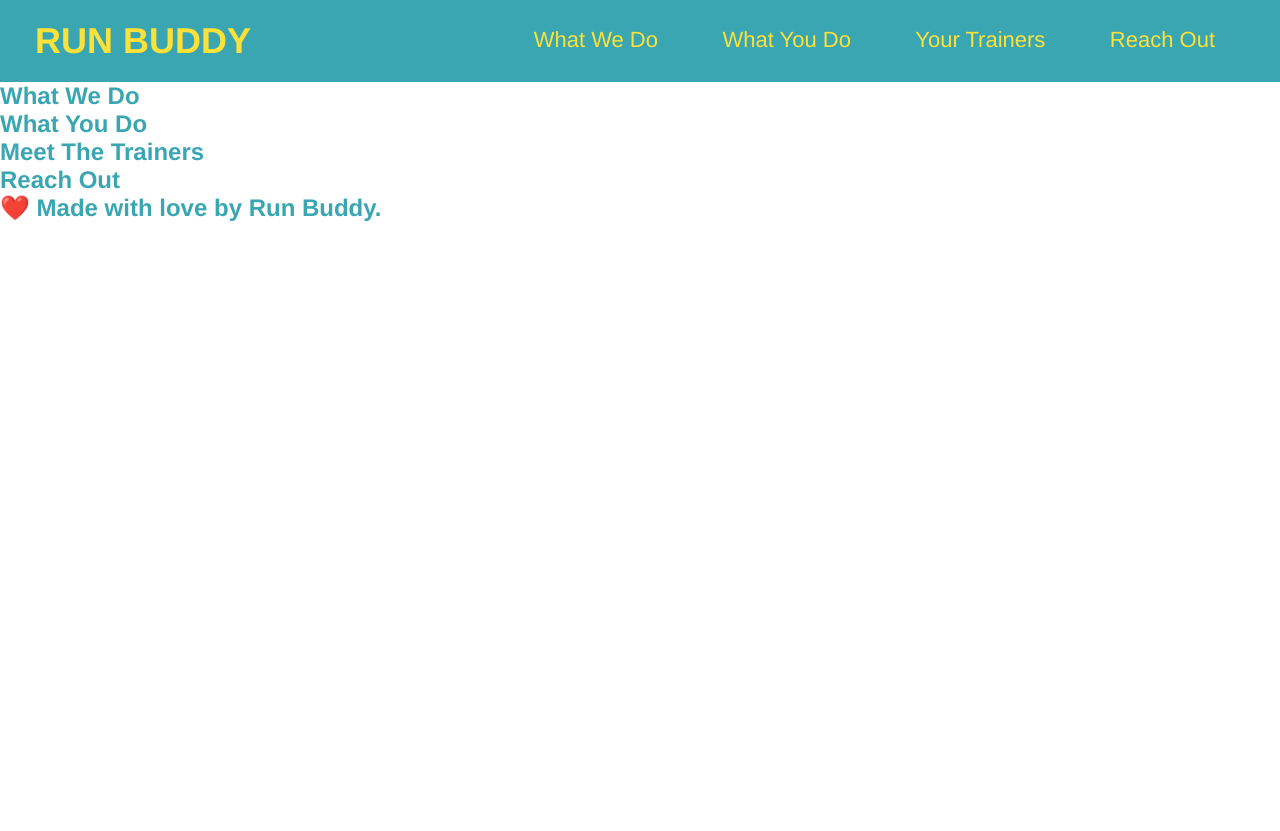
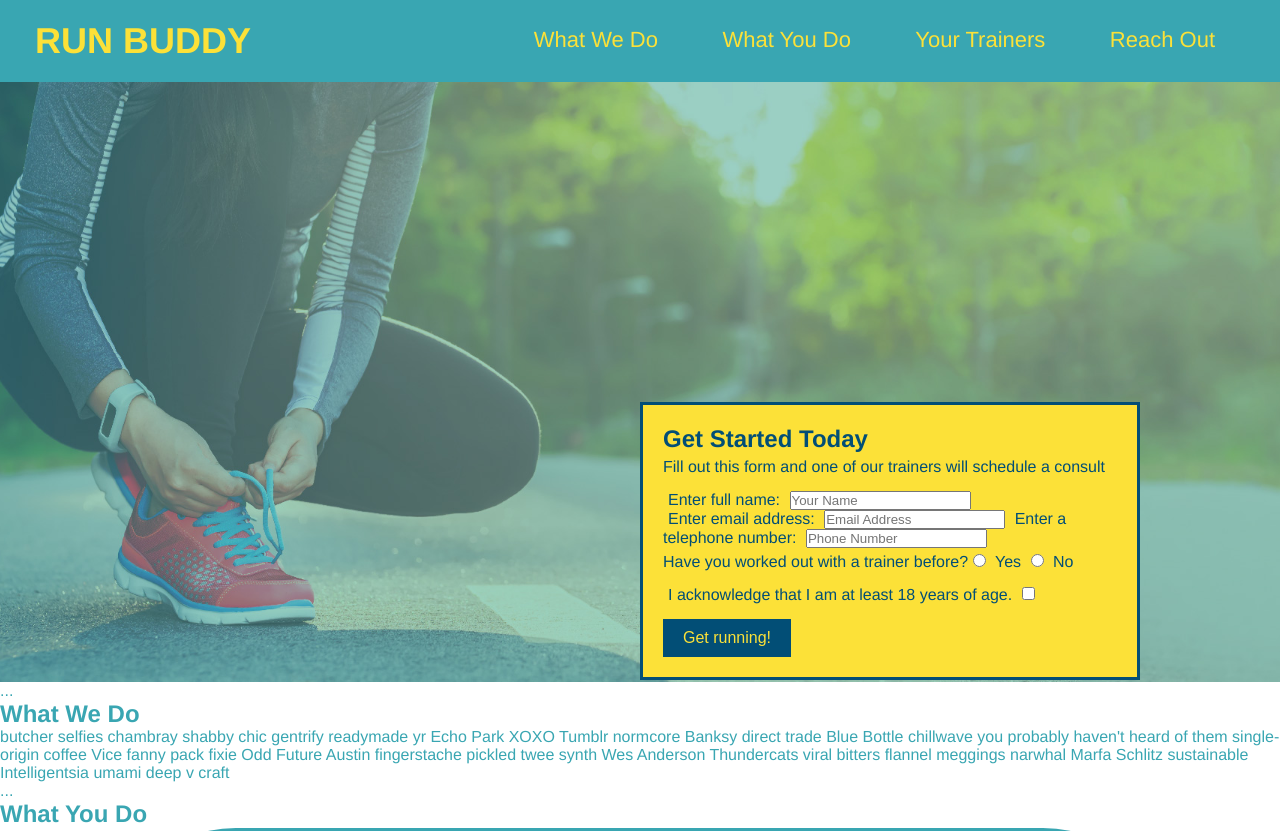
Before and after one commit to LutaloB/run-buddy, a plain HTML site: page index.html in a window 1280 px wide. Shown: the top 831 px of the page. Before the commit the page ends 800 px from the top, so only its background shows below. Drawn offline with Linux system fonts and the light colour scheme.

Commit message:
add what you do icons

```diff
--- a/assets/css/style.css
+++ b/assets/css/style.css
@@ -1,6 +1,7 @@
-* {
+*  {
     margin: 0;
     padding: 0;
+    box-sizing: border-box;
   }
 
 body {
@@ -47,3 +48,84 @@ header {
     margin: 0;
     display: inline;
   }
+
+  footer {
+    background: #fce138;
+    width: 100%;
+    padding: 40px 35px;
+  }
+
+  footer h2 {
+    display: inline;
+    color: #024e76;
+    font-size: 30px;
+    margin: 0;
+  }
+
+  footer div {
+    float: right;
+    line-height: 1.5;
+    text-align: right;
+  }
+
+  footer a {
+    color: #024e76;
+  }
+
+/* Hero Style Start */
+.hero {
+    background-image: url("../images/hero-bg.jpg");
+    height: 600px;
+    background-size: cover;
+    background-position: center;
+  }
+  /* Hero Style End */
+
+  .hero-form {
+    background-color: #fce138;
+    padding: 20px;
+    width: 500px;
+    color: #024e76;
+    border-style: solid;
+    border-width: 3px;
+    border-color: #024e76;
+    position: absolute;
+    bottom: 120px;
+    right: 140px;
+  }
+
+  .hero-form p {
+    margin: 5px 0 15px 0;
+  }
+
+  .hero-form h3 {
+    font-size: 24px;
+    margin: 0;
+  }
+
+  .hero-form p {
+    margin: 5px 0 15px 0;
+  }
+
+  .form-input {
+    border: 1px solid #024e76;
+    display: block;
+    padding: 7px 15px;
+    font-size: 16px;
+    color: #024e76;
+    width: 100%;
+    margin-bottom: 15px;
+  }
+
+  .hero-form label {
+    margin: 0 5px;
+  }
+
+  .hero-form button {
+    color: #fce138;
+    background-color: #024e76;
+    border: none;
+    padding: 10px 20px;
+    font-size: 16px;
+  }
+  /* HERO STYLES END */
--- a/index.html
+++ b/index.html
@@ -4,6 +4,7 @@
     <meta charset="UTF-8" />
     <title>Run Buddy</title>
     <link rel="stylesheet" href="./assets/css/style.css" />
+
   </head>
   <body>
   <!-- navigation -->
@@ -28,33 +29,105 @@
         </ul></nav>
   </header>
 
+  <section>
+    <div>
+        <section class="hero">
+            <div class="hero-form">
+            <h3>Get Started Today</h3>
+
+               <p>Fill out this form and one of our trainers will schedule a consult</p>
+      <!-- Add form element -->
+     <form>
+        <label for="name">Enter full name:</label>
+        <input type="text" placeholder="Your Name" name="name" id="name" /></form>
+        <label for="email">Enter email address:</label>
+        <input type="email" placeholder="Email Address" name="email" id="email" />
+        <label for="phone">Enter a telephone number:</label>
+        <input type="tel" placeholder="Phone Number" name="phone" id="phone"/>
+        <p>
+            Have you worked out with a trainer before?
+            <input type="radio" name="trainer-confirm" id="trainer-yes" />
+            <label for="trainer-yes">Yes</label>
+            <input type="radio" name="trainer-confirm" id="trainer-no" />
+            <label for="trainer-no">No</label>
+          </p>
+          <p>
+            <label for="checkbox" >
+              I acknowledge that I am at least 18 years of age.
+            </label>
+            <input type="checkbox" name="age-confirm" id="checkbox" />
+          </p>
+          <button type="submit">
+            Get running!
+          </button>
+        </div>
+  </section>
   <!-- hero/jumbotron -->
-  <section>
-  </section>
-
   <!-- "what we do" section -->
-  <section>
+<section>
+    <section id="what-we-do">
+        ...
+      </section>
     <h2>What We Do</h2>
+    <p>
+      butcher selfies chambray shabby chic gentrify readymade yr Echo Park XOXO Tumblr normcore Banksy direct trade Blue Bottle chillwave you probably haven't heard of them single-origin coffee Vice fanny pack fixie Odd Future Austin fingerstache pickled twee synth Wes Anderson Thundercats viral bitters flannel meggings narwhal Marfa Schlitz sustainable Intelligentsia umami deep v craft
+    </p>
   </section>
 
   <!-- "what you do" section -->
   <section>
+    <section id="what-you-do">
+        ...
+      </section>
     <h2>What You Do</h2>
+    <div>
+        <!-- insert this img element -->
+        <img src="./assets/images/step-1.svg" alt="" />
+        <h3>Step 1: Fill Out the Form Above.</h3>
+        <p>You're already here, so why not?</p>
+      </div>s
+
+    <div>
+      <h3>Step 1: Fill Out the Form Above.</h3>
+      <p>You're already here, so why not?</p>
+    </div>
+
+    <div>
+      <h3>Step 2: Consult with One of Our Trainers.</h3>
+      <p>Are you here to build muscle, lose weight, or just feel good?</p>
+      <div>
+        <img src="./assets/images/step-2.svg" alt="" />
+        <h3>Step 2: Consult with One of Our Trainers.</h3>
+        <p>Are you here to build muscle, lose weight, or just feel good?</p>
+      </div>
+    </div>
+
+    <div>
+      <h3>Step 3: Get Running.</h3>
+      <p>Hit the ground running (literally) once your trainer lays out your plan.</p>
+      <img src="./assets/images/step-3.svg" alt="" />
+      <h3>Step 3: Get Running.</h3>
+      <p>Hit the ground running (literally) once your trainer lays out your plan.</p>
+    </div>
+
+    <div>
+      <h3>Step 4: See Results.</h3>
+      <p>Bi-weekly checkins with your trainer will keep you focused</p>
+      <img src="./assets/images/step-4.svg" alt="" />
+      <h3>Step 4: See Results.</h3>
+      <p>Bi-weekly checkins with your trainer will keep you focused</p>
+    </div>
   </section>
 
-  <!-- "meet the trainers" section -->
-  <section>
-    <h2>Meet The Trainers</h2>
-  </section>
-
-  <!-- "reach out" section -->
-  <section>
-    <h2>Reach Out</h2>
-  </section>
 
   <!-- footer -->
   <footer>
     <h2>❤️ Made with love by Run Buddy.</h2>
+    <div>
+        <a href="#">Read Our Privacy Policy</a><br />
+        &copy; 2019 Run Buddy, Inc.
+      </div>
+
   </footer>
 </body>
 </html>
```
Also changed, not shown: assets/images/hero-bg.jpg (added), assets/images/step-1.svg (added), assets/images/step-2.svg (added), assets/images/step-3.svg (added), assets/images/step-4.svg (added).
